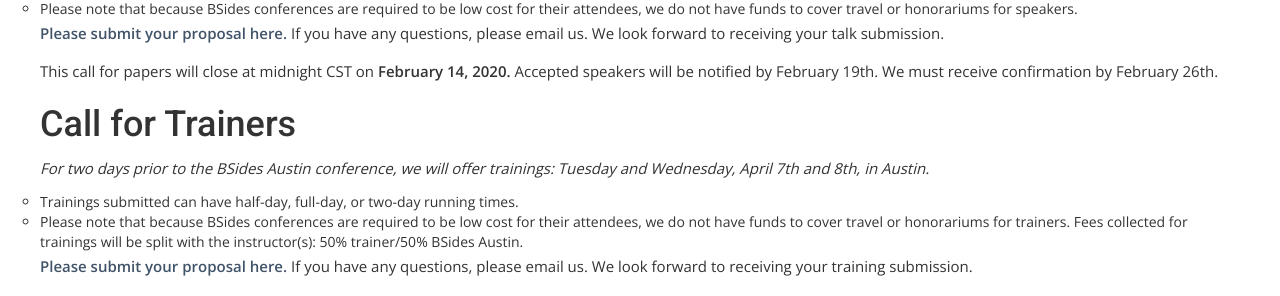
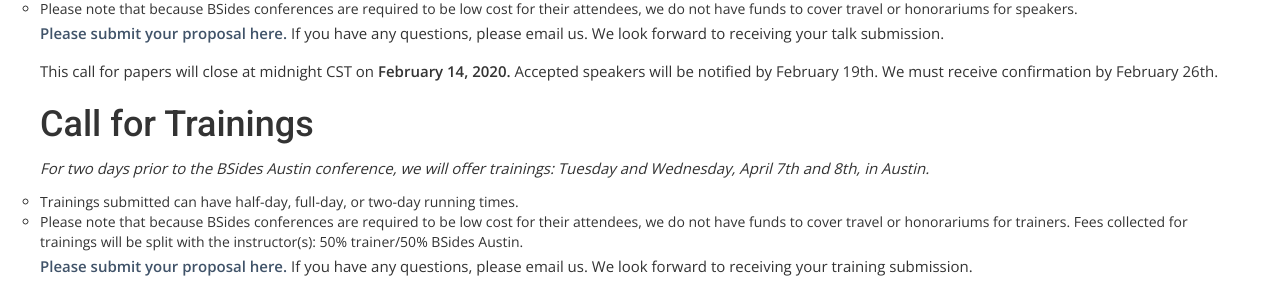
Before and after one commit to bsidesaustin/test, a Jekyll site: the page built from calls.html, in a window 1280 px wide. Shown: the part 700-996 px from the top of the page. Built offline with Jekyll 4.4.1, drawn with Linux system fonts in a browser that asks for light colours; nearby versions of some CDN libraries; some web fonts are replaced.

Commit message:
Update calls.html

```diff
--- a/calls.html
+++ b/calls.html
@@ -38,7 +38,7 @@
 <p>This call for papers will close at midnight CST on <strong>February 14, 2020.</strong> Accepted speakers will be notified by February 19th. We must receive confirmation by February 26th.</p>
 
 
-<h1>Call for Trainers</h1>
+<h1>Call for Trainings</h1>
 <p><em>For two days prior to the BSides Austin conference, we will offer trainings: Tuesday and Wednesday, April 7th and 8th, in Austin.</em></p>
 
 <ul>
```
